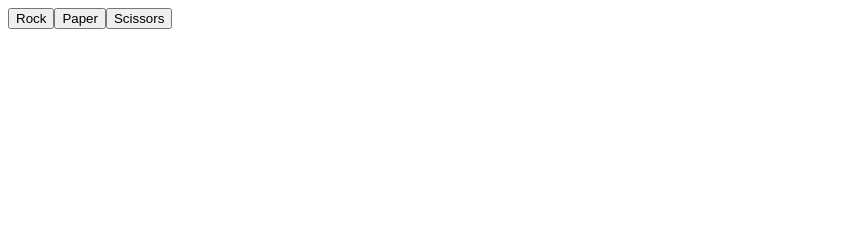
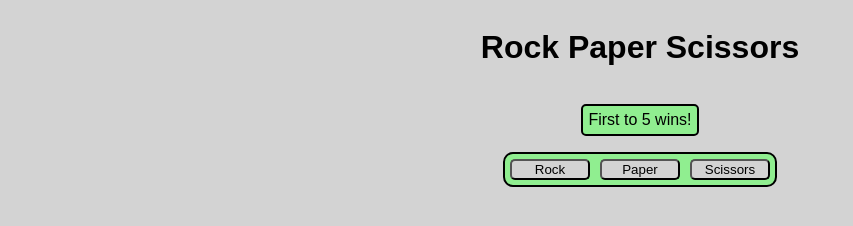
Before and after one commit to declan-rs/TOP-Rock-Paper-Scissors, a plain HTML site: page index.html in a window 1280 px wide. Shown: the whole page, without its empty margins (0-853 px from the left). Drawn offline with Linux system fonts and the light colour scheme.

Commit message:
Add styling

```diff
--- a/index.html
+++ b/index.html
@@ -4,8 +4,12 @@
     <meta charset="UTF-8">
     <meta name="viewport" content="width=device-width, initial-scale=1.0">
     <title>Rock Paper Scissors</title>
+    <link rel="stylesheet" href="style.css">
 </head>
 <body>
+    <h1>Rock Paper Scissors</h1>
+    <p id="explanation">First to 5 wins!</p>
+    <div id="game"></div>
 
     <script src="rps.js"></script>
 </body>
--- a/rps.js
+++ b/rps.js
@@ -1,24 +1,26 @@
 let humanScore = 0;
 let computerScore = 0;
 
-// Create buttons
+// Create buttons etc
+const game = document.querySelector("#game");
+
 const rock = document.createElement("button");
 rock.textContent = "Rock";
 rock.addEventListener("click", () => playRound("rock", getComputerChoice()));
-document.body.appendChild(rock);
+game.appendChild(rock);
 
 const paper = document.createElement("button");
 paper.textContent = "Paper";
 paper.addEventListener("click", () => playRound("paper", getComputerChoice()));
-document.body.appendChild(paper);
+game.appendChild(paper);
 
 const scissors = document.createElement("button");
 scissors.textContent = "Scissors";
 scissors.addEventListener("click", () => playRound("scissors", getComputerChoice()));
-document.body.appendChild(scissors);
+game.appendChild(scissors);
 
 const div = document.createElement("div");
-document.body.appendChild(div);
+game.appendChild(div);
 
 function getComputerChoice() {
     rand = Math.random();
@@ -101,14 +103,17 @@ function checkDone() {
     if(humanScore == computerScore) {
         let result = document.createElement("p");
         result.textContent = "Final result: Draw!";
+        result.style.color = "lightcoral";
         div.appendChild(result);
     } else if(humanScore > computerScore) {
         let result = document.createElement("p");
         result.textContent = "Final result: You win!";
+        result.style.color = "lightcoral";
         div.appendChild(result);
     } else if(humanScore < computerScore) {
         let result = document.createElement("p");
         result.textContent = "Final result: You lose!";
+        result.style.color = "lightcoral";
         div.appendChild(result);
     }
 
--- /dev/null
+++ b/style.css
@@ -0,0 +1,32 @@
+body {
+    font-family: 'Montserrat', sans-serif;
+    display: flex;
+    flex-direction: column;
+    align-items: center;
+    background-color: lightgray;
+}
+
+p {
+    text-align: center;
+}
+
+#explanation {
+    background-color: lightgreen;
+    border: solid 2px;
+    border-radius: 5px;
+    padding: 5px;
+}
+
+button {
+    background-color: lightgray;
+    border-radius: 5px;
+    margin: 5px;
+    width: 80px;
+    color: black;
+}
+
+#game {
+    background-color: lightgreen;
+    border: solid 2px;
+    border-radius: 10px;
+}
```
